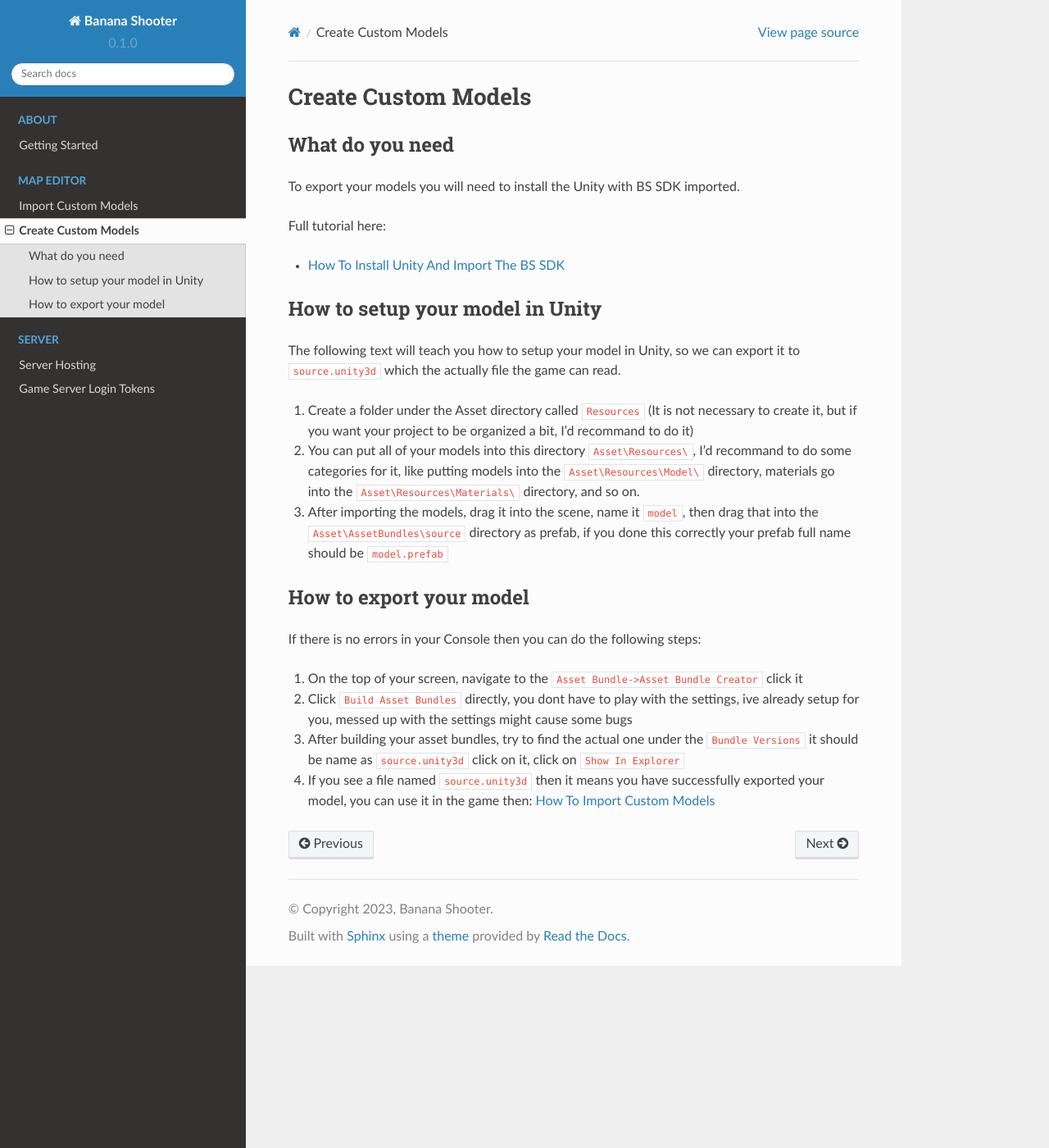
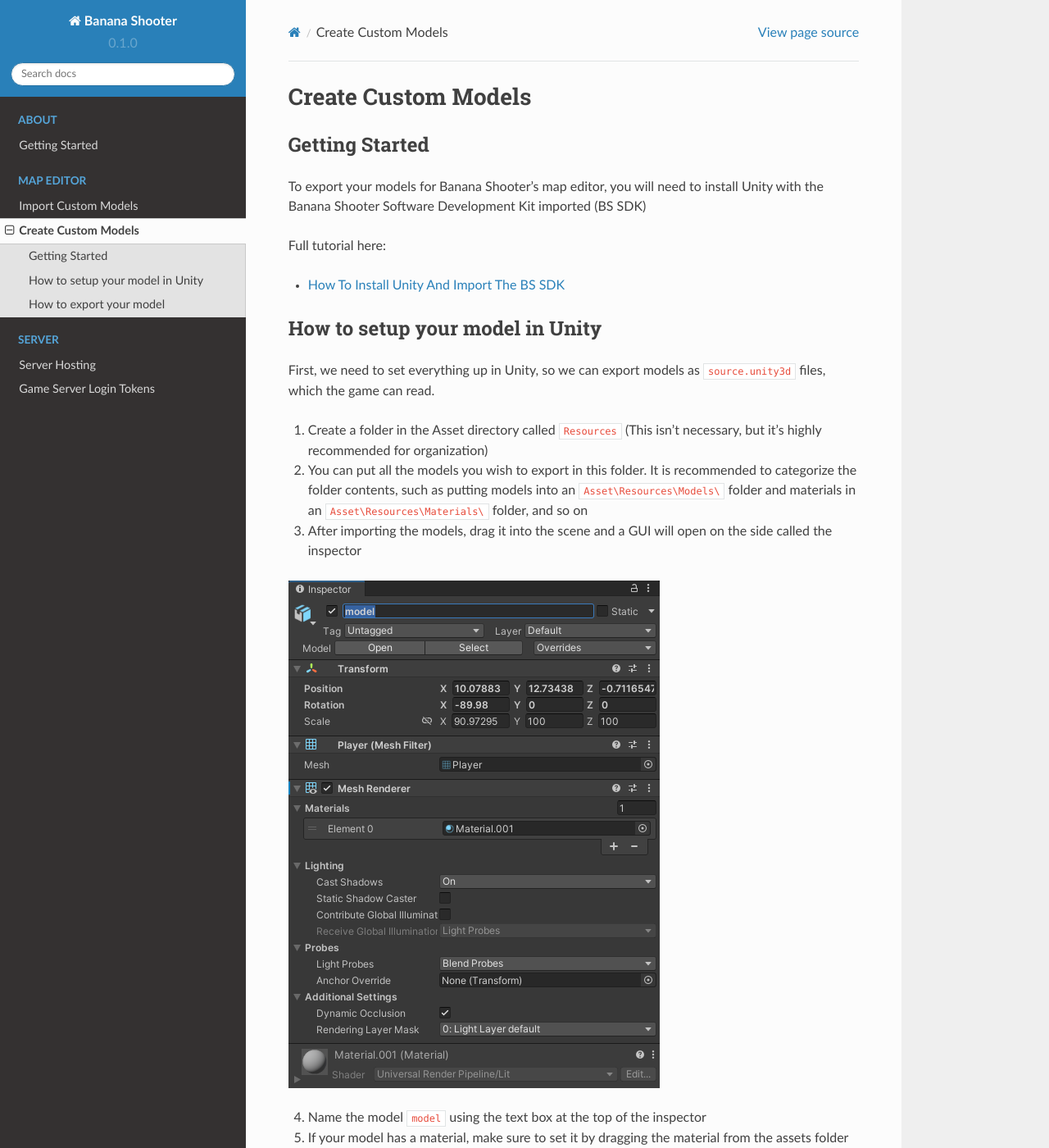
Before and after one commit to CodingDaniel1/bs-docs, a Sphinx documentation site: the page built from docs/source/map-editor/create-custom-models.rst, in a window 1280 px wide and 1400 px high. Shown: the whole window at 82% size. Built offline with Sphinx 7.4.7 and the Read the Docs theme 2.0.0, drawn with Linux system fonts in a browser that asks for light colours; some of the changed text lies outside the part shown.

Commit message:
Update create-custom-models.rst

```diff
--- a/docs/source/map-editor/create-custom-models.rst
+++ b/docs/source/map-editor/create-custom-models.rst
@@ -3,10 +3,10 @@
 Create Custom Models
 =================================
 
-What do you need
+Getting Started
 -------------------------------
 
-To export your models you will need to install the Unity with BS SDK imported.
+To export your models for Banana Shooter's map editor, you will need to install Unity with the  Banana Shooter Software Development Kit imported (BS SDK)
 
 Full tutorial here:
 
@@ -15,18 +15,41 @@
 How to setup your model in Unity
 -----------------------------------------
 
-The following text will teach you how to setup your model in Unity, so we can export it to ``source.unity3d`` which the actually file the game can read.
+First, we need to set everything up in Unity, so we can export models as ``source.unity3d`` files, which the game can read.
 
-1. Create a folder under the Asset directory called ``Resources`` (It is not necessary to create it, but if you want your project to be organized a bit, I'd recommand to do it)
-2. You can put all of your models into this directory ``Asset\Resources\``, I'd recommand to do some categories for it, like putting models into the ``Asset\Resources\Model\`` directory, materials go into the ``Asset\Resources\Materials\`` directory, and so on.
-3. After importing the models, drag it into the scene, name it ``model``, then drag that into the ``Asset\AssetBundles\source`` directory as prefab, if you done this correctly your prefab full name should be ``model.prefab``
+1. Create a folder in the Asset directory called ``Resources`` (This isn't necessary, but it's highly recommended for organization)
+2. You can put all the models you wish to export in this folder. It is recommended to categorize the folder contents, such as putting models into an ``Asset\Resources\Models\`` folder and  materials in an ``Asset\Resources\Materials\`` folder, and so on
+3. After importing the models, drag it into the scene and a GUI will open on the side called the inspector
+
+.. image:: img/model-inspector.png
+
+4. Name the model ``model`` using the text box at the top of the inspector
+5. If your model has a material, make sure to set it by dragging the material from the assets folder onto your model in the scene
+6. Navigate to the ``Asset\AssetBundles\source`` folder and drag your model from the Hierarchy list into the source folder
+
+.. image:: img/hierarchy-gui.png
+
+7. This will open a propmt. Select **Original Prefab**
+
+.. image:: img/prefab-popup.png
+
+8. Your project should now look something like this, and you are ready to export
+
+.. image:: img/project-overview.png
 
 How to export your model
 -------------------------------
 
-If there is no errors in your Console then you can do the following steps:
+If there are no errors in your Console, then you can export your model
 
-1. On the top of your screen, navigate to the ``Asset Bundle->Asset Bundle Creator`` click it
-2. Click ``Build Asset Bundles`` directly, you dont have to play with the settings, ive already setup for you, messed up with the settings might cause some bugs
-3. After building your asset bundles, try to find the actual one under the ``Bundle Versions`` it should be name as ``source.unity3d`` click on it, click on ``Show In Explorer``
-4. If you see a file named ``source.unity3d`` then it means you have successfully exported your model, you can use it in the game then: :ref:`How To Import Custom Models <doc_import_custom_models>`
+1. On the top of your screen, navigate to ``Asset Bundle > Asset Bundle Creator``
+
+.. image:: img/assetbundle-top-bar.png
+
+2. Click the ``Build Asset Bundles`` button, you **do not** have to play with the settings, they're already setup and messing with the settings might cause some bugs
+3. After building your asset bundles, there should be a button under **Bundle Versions** that will look similar to below
+
+.. image:: img/assetbundlecreator-bundleversions.png
+
+4. Press this button and then ``Show in explorer`` to open it in File Explorer
+5. If you see a file named ``source.unity3d`` then it has been successfully exported and you're ready to import it into Banana Shooter: :ref:`How To Import Custom Models <doc_import_custom_models>`
```
